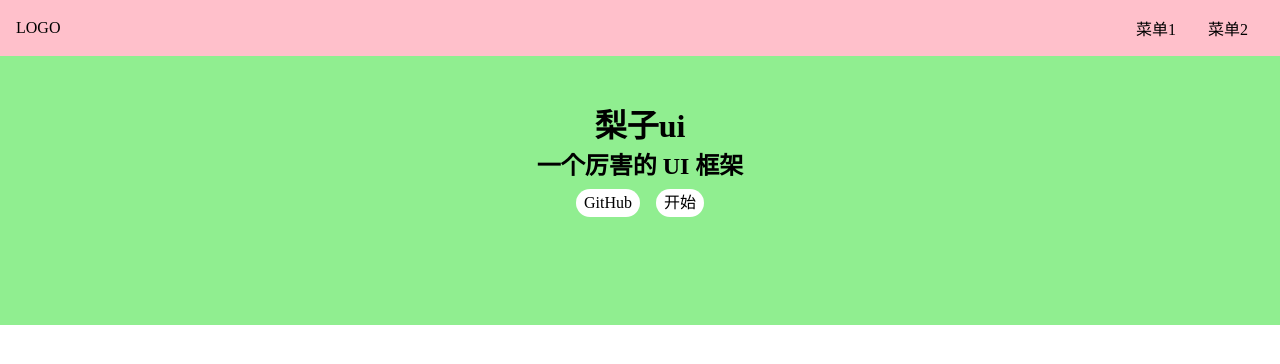
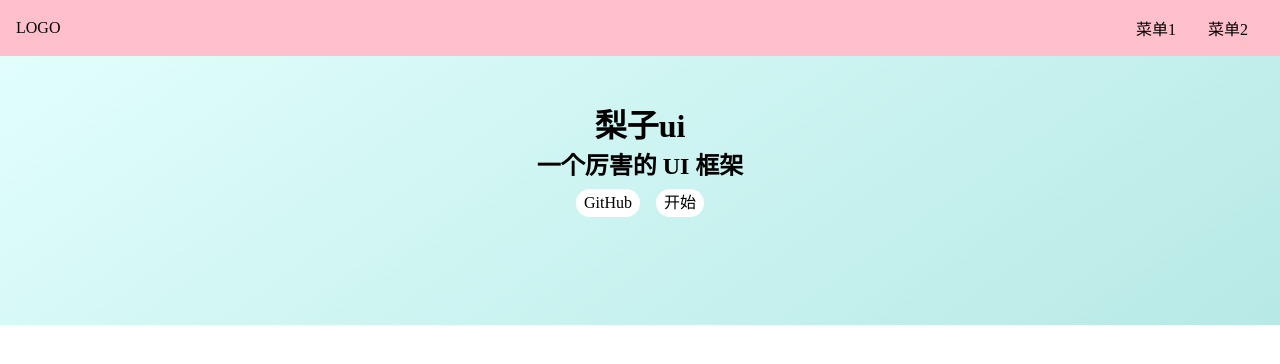
Before and after one commit to dana-wang9527/pear-ui-code, a Vue app: page /#/ in a window 1280 px wide. Shown: the top 364 px of the page. Built offline with nearby package versions, Linux system fonts and the light colour scheme.

Commit message:
给主页面添加背景色

```diff
--- a/src/views/Home.vue
+++ b/src/views/Home.vue
@@ -1,5 +1,5 @@
 <template>
-  <div>
+  <div class="topNavAndBanner">
     <TopNav/>
     <div class="banner">
       <h1>梨子ui</h1>
@@ -23,13 +23,15 @@
 
 
 <style lang="scss" scoped>
+.topNavAndBanner{
+  background: linear-gradient(145deg, rgba(227, 255, 253, 1) 0%, rgba(183, 233, 230, 1) 100%);
+}
 .banner {
   padding: 100px 0;
   display: flex;
   justify-content: center;
   align-items: center;
   flex-direction: column;
-  background: lightgreen;
   > .actions{
     padding: 8px 0;
     a {
```
